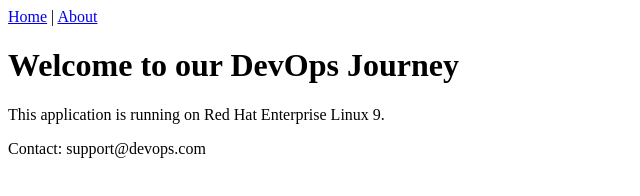
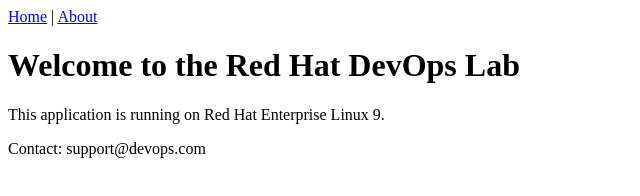
Before and after one commit to netheader77/devops-webapp, a plain HTML site: page index.html in a window 1280 px wide. Shown: the whole page, without its empty margins (0-640 px from the left). Drawn offline with Linux system fonts and the light colour scheme.

Commit message:
updated header in main branch

```diff
--- a/index.html
+++ b/index.html
@@ -5,7 +5,7 @@
 </head>
 <body>
     <nav><a href="#">Home</a> | <a href="#">About</a></nav>
-    <h1>Welcome to our DevOps Journey</h1>
+    <h1>Welcome to the Red Hat DevOps Lab</h1>
     <p>This application is running on Red Hat Enterprise Linux 9.</p>
     <footer>Contact: support@devops.com</footer>
 </body>
```
